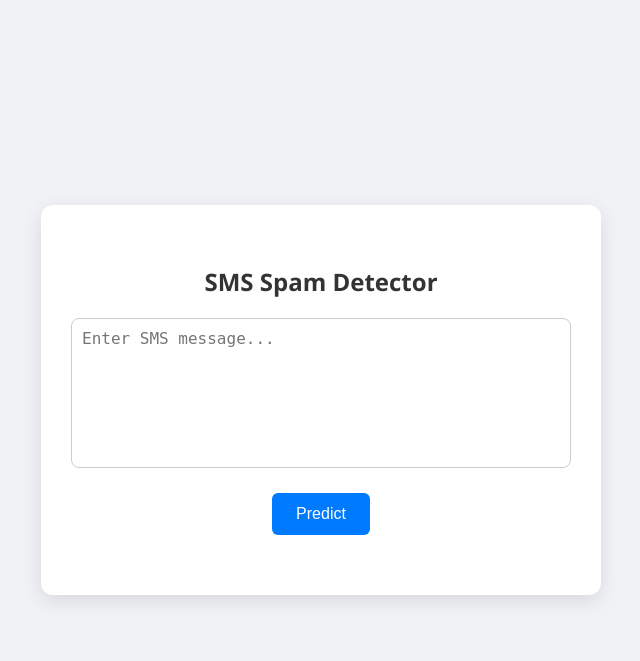
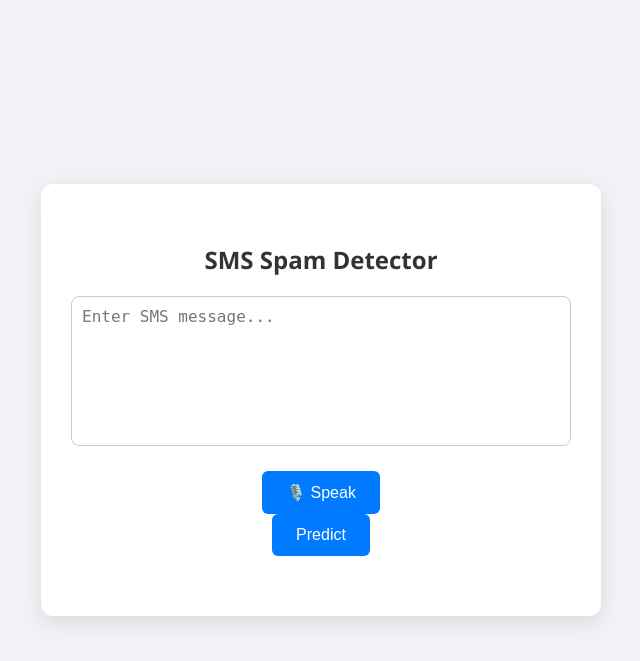
Before and after one commit to Ujjwal260/flask_spam_detector, a Flask app: page / in a window 1280 px wide. Shown: the top 661 px of the page, without its empty margins (319-959 px from the left). Run offline with Flask 3, Linux system fonts and the light colour scheme; parts of the project's set-up code (start-up, migrations or seed data) failed here and were passed over.

Commit message:
Update index.html

```diff
--- a/templates/index.html
+++ b/templates/index.html
@@ -8,7 +8,19 @@
     <div class="container">
         <h2>SMS Spam Detector</h2>
         <textarea id="smsText" placeholder="Enter SMS message..."></textarea>
+
+        <!-- Voice Input -->
+        <div class="mic-container">
+            <button id="mic-btn" title="Click to speak">🎙️ Speak</button>
+        </div>
+
         <button id="predict-btn">Predict</button>
+
+
+        <!-- Spinner -->
+        <div id="loading-spinner" class="spinner" style="display: none;"></div>
+
+
         <div id="result"></div>
     </div>
 
```
